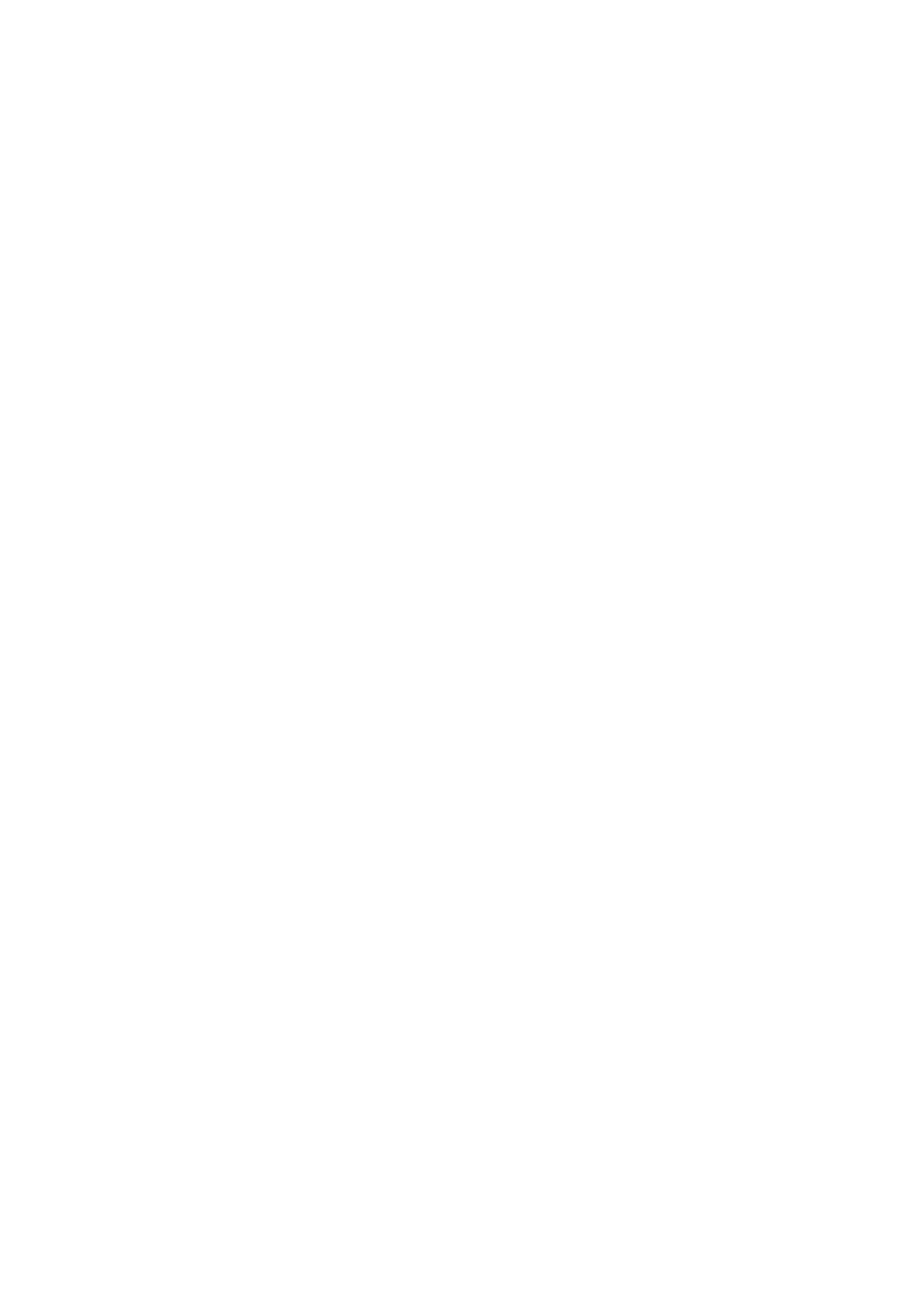
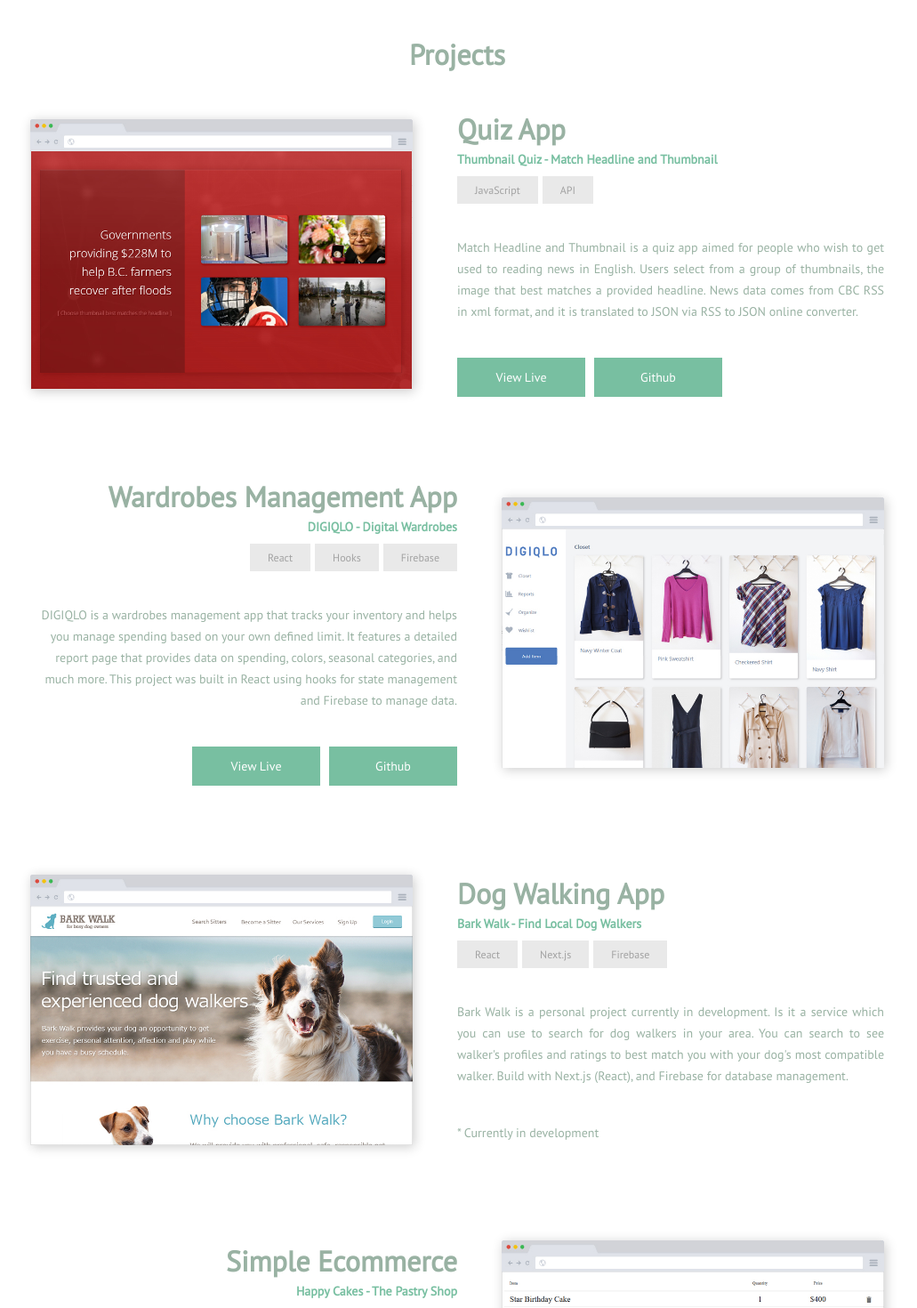
Before and after one commit to suefrontend/portfolio-react, a React (Create React App) app: page / in a window 1280 px wide. Shown: the part 1320-2790 px from the top of the page at 89% size, without its empty margins (126-1157 px from the left). Before the commit the page ends 1309 px from the top, so only its background shows below. Built offline with nearby package versions, Linux system fonts and the light colour scheme.

Commit message:
feat: Add code for Projects page

```diff
--- a/src/App.js
+++ b/src/App.js
@@ -1,12 +1,14 @@
 import './App.css';
-import HomePage from './views/Home/HomePage';
-import SkillsPage from './views/Skills/SkillsPage';
+import Home from './views/Home/HomePage';
+import Project from './views/Projects/ProjectsPage';
+import Skills from './views/Skills/SkillsPage';
 
 function App() {
   return (
     <div>
-      <HomePage />
-      <SkillsPage />
+      <Home />
+      <Skills />
+      <Project />
     </div>
   );
 }
--- a/src/views/Home/HomePage.js
+++ b/src/views/Home/HomePage.js
@@ -2,7 +2,7 @@ import React from 'react';
 import './styles.css';
 import cubes from '../../assets/images/top/hero.jpg'
 
-const HomePage = () => {
+const Home = () => {
   return (
     <div className="page">
     <div className="page-wrapper">
@@ -68,4 +68,4 @@ const HomePage = () => {
   )
 }
 
-export default HomePage;
+export default Home;
--- a/src/views/Projects/ProjectsPage.js
+++ b/src/views/Projects/ProjectsPage.js
@@ -0,0 +1,118 @@
+import React from 'react';
+import './styles.css';
+import project01 from '../../assets/images/projects/news-thumbnail.jpg';
+import project02 from '../../assets//images/projects/digiqlo.jpg';
+import project03 from '../../assets/images/projects/bark-walk.jpg';
+import project04 from '../../assets/images/projects/happy-cake.jpg';
+
+const Project = () => {
+  return (
+    <div class="page">
+    <div class="page-wrapper">
+      <div class="project">
+          <h2 class="page__title page__title-center">projects</h2>
+
+          <div class="project__item">
+            <div class="row">
+              <div class="col col-5">
+                <figure class="project__item__img-desktop">
+                  <a href="https://suefrontend.github.io/match-headline-and-thumbnail-vanilla-js" target="_blank">
+                    <img class="project__item__img" src={project01} alt="Match Headline and Thumbnail" />
+                  </a>
+                </figure>
+              </div>
+              <div class="col col-5">
+                <h3 class="project__title">Quiz App</h3>
+                <span class="project__subtitle">Thumbnail Quiz - Match Headline and Thumbnail</span>
+                <div class="project__label">
+                  <span class="project__label__item">JavaScript</span>
+                  <span class="project__label__item">API</span>
+                </div>
+                <p class="project__text">Match Headline and Thumbnail is a quiz app aimed for people who wish to get used to reading news in English. Users select from a group of thumbnails, the image that best matches a provided headline.
+                 News data comes from CBC RSS in xml format, and it is translated to JSON via RSS to JSON online converter.</p>
+                <div class="project__link">
+                  <a class="btn btn-green" href="https://suefrontend.github.io/match-headline-and-thumbnail-vanilla-js" target="_blank">view live</a>
+                  <a class="btn btn-green" href="https://github.com/suefrontend/match-headline-and-thumbnail-vanilla-js" target="_blank">github</a>
+                </div>
+              </div>
+            </div>
+          </div>
+
+            <div class="project__item">
+              <div class="row">
+                <div class="col col-5">
+                  <figure class="project__item__img-desktop">
+                    <img class="project__item__img" src={project02} alt="DIGIQLO" />
+                  </figure>
+                </div>
+                <div class="col col-5">
+                  <h3 class="project__title">wardrobes management app</h3>
+                  <span class="project__subtitle">DIGIQLO - Digital Wardrobes</span>
+                  <div class="project__label">
+                    <span class="project__label__item">React</span>
+                    <span class="project__label__item">Hooks</span>
+                    <span class="project__label__item">Firebase</span>
+                  </div>
+                  <p class="project__text">DIGIQLO is a wardrobes management app that tracks your inventory and helps you manage spending based on your own defined limit. It features a detailed report page
+                    that provides data on spending, colors, seasonal categories, and much more. This project was built in React using hooks for state management and Firebase to manage data.</p>
+                  <div class="project__link">
+                    <a class="btn btn-green" href="https://suefrontend.github.io/digiqlo/" target="_blank">view live</a>
+                    <a class="btn btn-green" href="https://github.com/suefrontend/digiqlo" target="_blank">github</a>
+                  </div>
+                </div>
+              </div>
+            </div>
+
+            <div class="project__item">
+              <div class="row">
+                <div class="col col-5">
+                  <figure class="project__item__img-desktop">
+                    <img class="project__item__img" src={project03} alt="Bark Walk" />
+                  </figure>
+                </div>
+                <div class="col col-5">
+                  <h3 class="project__title">dog walking app</h3>
+                  <span class="project__subtitle">Bark Walk - Find Local Dog Walkers</span>
+                  <div class="project__label">
+                    <span class="project__label__item">React</span>
+                    <span class="project__label__item">Next.js</span>
+                    <span class="project__label__item">Firebase</span>
+                  </div>
+                  <p class="project__text">Bark Walk is a personal project currently in development. Is it a service which you can use to search for dog walkers in your area. You can search to see walker's profiles and ratings to best match you with your dog's most compatible walker. Build with Next.js (React), and Firebase for database management.</p>
+                  <span class="attention">* Currently in development</span>
+                </div>
+              </div>
+            </div>
+
+            <div class="project__item">
+              <div class="row">
+                <div class="col col-5">
+                  <figure class="project__item__img-desktop">
+                    <img class="project__item__img" src={project04} alt="Happy Cakes" />
+                  </figure>
+                </div>
+                <div class="col col-5">
+                  <h3 class="project__title">Simple Ecommerce</h3>
+                  <span class="project__subtitle">Happy Cakes - The Pastry Shop</span>
+                  <div class="project__label">
+                    <span class="project__label__item">Vue</span>
+                    <span class="project__label__item">Vuex</span>
+                    <span class="project__label__item">Firebase</span>
+                  </div>
+                  <p class="project__text">Happy Cakes is a simple eCommerce website. Users click on the items to add them to a shopping list  that conveniently displays the product price and total of all items. Used Vuex for state management, and Firebase for data management.
+                  </p>
+                  <div class="project__link">
+                    <a class="btn btn-green" href="https://suefrontend.github.io/vue-pastry-shop/" target="_blank">view live</a>
+                    <a class="btn btn-green" href="https://github.com/suefrontend/vue-pastry-shop" target="_blank">github</a>
+                  </div>
+                </div>
+              </div>
+            </div>
+
+          </div>
+    </div>
+  </div>
+  )
+}
+
+export default Project;
--- a/src/views/Skills/SkillsPage.js
+++ b/src/views/Skills/SkillsPage.js
@@ -1,7 +1,7 @@
 import React from 'react';
 import './styles.css';
 
-const SkillsPage = () => {
+const Skills = () => {
   return (
     <div className="page page-gray">
       <div className="page-wrapper">
@@ -61,4 +61,4 @@ const SkillsPage = () => {
   )
 }
 
-export default SkillsPage;
+export default Skills;
```
